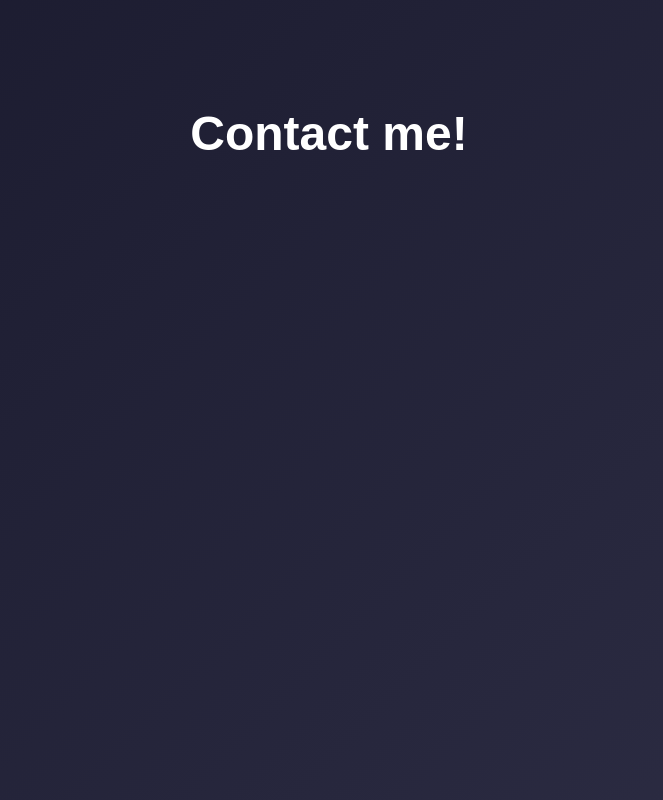
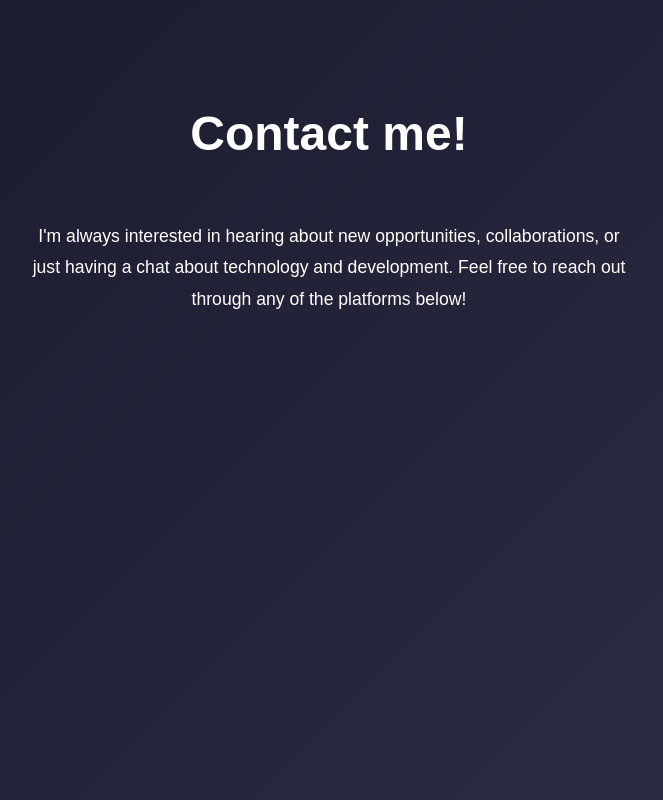
Before and after one commit to AmrajKoonar/AmrajKoonar.github.io, a React (Vite) app: page / in a window 1280 px wide. Shown: the part 3704-4504 px from the top of the page, without its empty margins (311-974 px from the left). Built offline with nearby package versions, Linux system fonts and the light colour scheme.

Commit message:
style: Added mini discription for contact, added Resume Icon as well.

```diff
--- a/src/components/Contact.jsx
+++ b/src/components/Contact.jsx
@@ -3,6 +3,7 @@ import { motion } from 'framer-motion';
 import githubIMG from '../assets/social_imgs/github_icon.svg';
 import linkedinIMG from '../assets/social_imgs/LinkedIn_icon.svg';
 import emailIMG from '../assets/social_imgs/email_logo.png';
+import resumeIMG from '../assets/social_imgs/resume_icon.png';
 
 const Contact = () => {
 
@@ -21,6 +22,11 @@ const Contact = () => {
         name: 'Email',
         src: emailIMG,
         link: 'mailto:ask36@sfu.ca'
+    },
+    {
+        name: 'Resume',
+        src: resumeIMG,
+        link: '#'
     }
     ];
 
@@ -50,6 +56,24 @@ const Contact = () => {
           Contact me!
         </motion.h2>
 
+        <motion.p
+          initial={{ opacity: 0, y: 20 }}
+          animate={{ opacity: 1, y: 0 }}
+          transition={{ duration: 1 }}
+          style={{
+            textAlign: 'center',
+            maxWidth: '600px',
+            margin: '0 auto 3rem',
+            fontSize: '1.1rem',
+            lineHeight: '1.8'
+          }}
+        >
+          I'm always interested in hearing about new opportunities, collaborations,
+          or just having a chat about technology and development. Feel free to reach
+          out through any of the platforms below!
+        </motion.p>
+
+
 
 
 
```
Also changed, not shown: src/assets/social_imgs/resume_icon.png (added).
